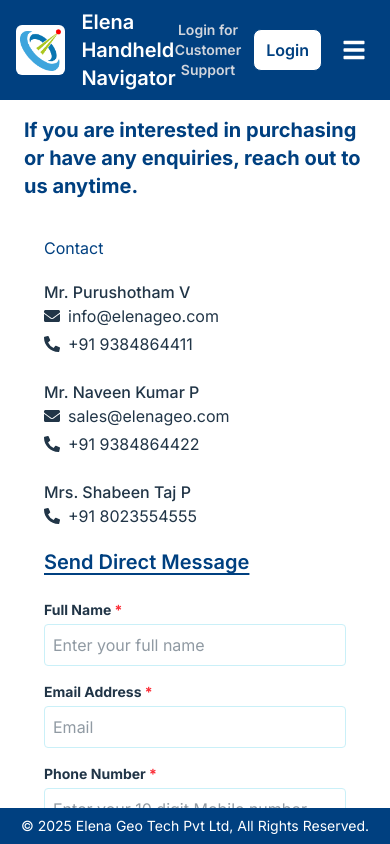
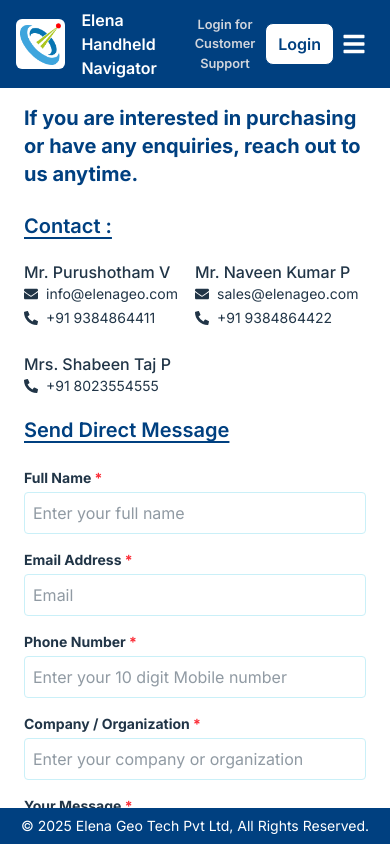
Before and after one commit to ramyashetty1711/HHN-Ver-2, a React (Vite) app: page /contact in a window 390 px wide. Built offline with nearby package versions, Linux system fonts and the light colour scheme.

Commit message:
Response UI update

```diff
--- a/src/components/About/ImageSlider.jsx
+++ b/src/components/About/ImageSlider.jsx
@@ -24,18 +24,18 @@
     arrows: false,
   };
 
-  const images = [Elena, NavIC, GC,Artillery];
+  const images = [Elena, NavIC, GC, Artillery];
 
   return (
     <div className="relative w-full  overflow-hidden  h-[calc(100vh-16em)] ">
       <button
-        className="absolute top-1/2 left-2 z-10 text-2xl text-gray-1000 cursor-pointer"
+        className="absolute top-1/2 left-2 z-10 text-2xl text-gray-1000 text-white md:text-white cursor-pointer"
         onClick={() => sliderRef.current?.slickPrev()}
       >
         <FaChevronCircleLeft />
       </button>
       <button
-        className="absolute top-1/2 right-2 z-10 text-2xl text-gray-1000 cursor-pointer"
+        className="absolute top-1/2 right-2 z-10 text-2xl text-gray-1000 cursor-pointer text-white md:text-white"
         onClick={() => sliderRef.current?.slickNext()}
       >
         <FaChevronCircleRight />
@@ -54,7 +54,6 @@
           </div>
         ))}
       </Slider>
-
     </div>
   );
 };
--- a/src/components/Common/Navbar.jsx
+++ b/src/components/Common/Navbar.jsx
@@ -103,15 +103,15 @@
               alt="Elena Logo"
               onClick={handlereload}
             />
-            <h5 className="text-white font-semibold text-xl ml-2">
+            <h5 className="text-white font-semibold text-md md:text-xl ml-2">
               Elena Handheld Navigator
             </h5>
           </div>
 
-          <div className="flex items-center gap-3" ref={dropdownRef}>
+          <div className="flex items-center md:gap-3" ref={dropdownRef}>
             {!LoggedInStatus ? (
               <>
-                <span className="text-sm text-gray-300 font-semibold text-center">
+                <span className="text-[0.8em] md:text-sm text-gray-300 font-semibold text-center wrap-break-word mr-1  md:mr-0">
                   Login for Customer Support
                 </span>
                 <div
@@ -166,7 +166,7 @@
 
             {/* Mobile Menu Button */}
             <button
-              className="md:hidden text-white text-2xl p-2 rounded hover:bg-white/10 transition duration-300"
+              className="xl:hidden text-white text-2xl p-2 rounded hover:bg-white/10 transition duration-300 cursor-pointer"
               onClick={() => setMenuOpen(!menuOpen)}
             >
               {menuOpen ? <FaTimes /> : <FaBars />}
@@ -179,9 +179,9 @@
           ref={menuRef}
           className={`${
             menuOpen ? "block absolute z-50 left-0 top-full" : "hidden"
-          } md:flex justify-center items-center bg-[var(--secondary)] w-full md:static md:z-auto`}
+          } xl:flex justify-center items-center bg-[var(--secondary)] w-full xl:static xl:z-auto`}
         >
-          <ul className="flex flex-col md:flex-row justify-between w-full py-1 px-4">
+          <ul className="flex flex-col xl:flex-row justify-between w-full py-1 px-4">
             {MenuElements.map((val, index) => (
               <Link
                 key={index}
@@ -189,10 +189,10 @@
                 onClick={() => setMenuOpen(false)}
               >
                 <li
-                  className={`font-semibold text-sm p-2 px-4 cursor-pointer duration-300 text-center rounded-lg m-1 ${
+                  className={`font-semibold text-sm p-2 px-4 cursor-pointer duration-300 text-center rounded-lg m-1 transition-all  ${
                     location.pathname === val.link
                       ? "text-white bg-[var(--primary)]"
-                      : "text-gray-900"
+                      : "text-gray-900 hover:bg-blue-900/25 "
                   }`}
                 >
                   {val.display}
@@ -222,8 +222,8 @@
                   </div>
                 </li>
 
-    {/* More Tab */}
-    {/* <li
+                {/* More Tab */}
+                {/* <li
       className={`relative font-semibold text-sm p-2 px-4 text-gray-900 text-center rounded-lg m-1 cursor-pointer ${
         location.pathname.includes("/more") && "text-white bg-[var(--primary)]"
       }`}
@@ -239,9 +239,8 @@
         More
       </div>
     </li> */}
-  </>
-)}
-
+              </>
+            )}
           </ul>
         </nav>
       </div>
--- a/src/components/Contact/Contact.jsx
+++ b/src/components/Contact/Contact.jsx
@@ -139,26 +139,26 @@
 
       <div className="grid grid-cols-12">
         {/* Contact Info Section */}
-        <div className="md:col-span-5 col-span-12 px-5">
-          <h2 className="text-md md:mb-1 mb-5  text-[var(--heading)] md:mt-0 mt-5">
-            Contact
+        <div className="md:col-span-5 col-span-12 md:px-5">
+          <h2 className="text-xl font-semibold md:text-md md:mb-1 mb-2  text-[var(--heading)] md:mt-0 mt-2 underline underline-offset-4">
+            Contact :
           </h2>
-          <div className="mt-5 space-y-6 text-md">
+          <div className="mt-5 space-y-6 text-md grid md:flex grid-cols-12">
             {/* Contact 1 */}
-            <div className="grid grid-cols-12 items-start">
+            <div className="grid grid-cols-12 items-start col-span-6 wrap-anywhere">
               <div className="md:col-span-5 col-span-12 font-medium">
                 Mr. Purushotham V
               </div>
               <div className="md:col-span-7 col-span-12 flex flex-col space-y-1">
                 <a
                   href="mailto:info@elenageo.com"
-                  className="hover:text-[var(--primary)] inline-flex items-center  rounded w-fit"
+                  className="hover:text-[var(--primary)] inline-flex items-center text-sm md:text-md rounded w-fit"
                 >
                   <FaEnvelope className="mr-2" /> info@elenageo.com
                 </a>
                 <a
                   href="tel:+919384864411"
-                  className="hover:text-[var(--primary)] inline-flex items-center  rounded w-fit"
+                  className="hover:text-[var(--primary)] inline-flex items-center text-sm md:text-md rounded w-fit"
                 >
                   <FaPhoneAlt className="mr-2" /> +91 9384864411
                 </a>
@@ -166,20 +166,20 @@
             </div>
 
             {/* Contact 2 */}
-            <div className="grid grid-cols-12 items-start">
+            <div className="grid grid-cols-12 items-start col-span-6 wrap-anywhere">
               <div className="md:col-span-5 col-span-12 font-medium">
                 Mr. Naveen Kumar P
               </div>
               <div className="md:col-span-7 col-span-12 flex flex-col space-y-1">
                 <a
                   href="mailto:sales@elenageo.com"
-                  className="hover:text-[var(--primary)] inline-flex items-center   rounded w-fit"
+                  className="hover:text-[var(--primary)] inline-flex items-center text-sm md:text-md  rounded w-fit"
                 >
                   <FaEnvelope className="mr-2" /> sales@elenageo.com
                 </a>
                 <a
                   href="tel:+919384864422"
-                  className="hover:text-[var(--primary)] inline-flex items-center   rounded w-fit"
+                  className="hover:text-[var(--primary)] inline-flex items-center text-sm md:text-md  rounded w-fit"
                 >
                   <FaPhoneAlt className="mr-2" /> +91 9384864422
                 </a>
@@ -187,14 +187,14 @@
             </div>
 
             {/* Contact 3 */}
-            <div className="grid grid-cols-12 items-start">
+            <div className="grid grid-cols-12 items-start col-span-6">
               <div className="md:col-span-5 col-span-12 font-medium">
                 Mrs. Shabeen Taj P
               </div>
               <div className="md:col-span-7 col-span-12 flex flex-col space-y-1">
                 <a
                   href="tel:+918023554555"
-                  className="hover:text-[var(--primary)] inline-flex items-center   rounded w-fit"
+                  className="hover:text-[var(--primary)] inline-flex items-center text-sm md:text-md  rounded w-fit"
                 >
                   <FaPhoneAlt className="mr-2" /> +91 8023554555
                 </a>
@@ -204,7 +204,7 @@
         </div>
 
         {/* Contact Form Section */}
-        <div className="md:col-span-7 col-span-12 px-5">
+        <div className="md:col-span-7 col-span-12 md:px-5">
           <h2 className="text-md md:mb-3 mb-6  text-[var(--heading)] md:mt-0 mt-5 font-semibold text-xl underline underline-offset-4">
             Send Direct Message
           </h2>
--- a/src/components/More/Apk/Devices.jsx
+++ b/src/components/More/Apk/Devices.jsx
@@ -51,7 +51,7 @@
 
   return (
     <div>
-      <div className="pb-4 max-h-[72vh] overflow-y-auto custom-scrollbar">
+      <div className="pb-4 max-h-[62vh] overflow-y-auto custom-scrollbar">
         {/* {role === 0 && (
           <div className="flex flex-row justify-end mb-3">
             <div
--- a/src/components/More/MapSheets/MapSheet.jsx
+++ b/src/components/More/MapSheets/MapSheet.jsx
@@ -19,12 +19,15 @@
     disabled: false,
   });
 
-  const { data: mapsheets, refetch, isLoading: MapSheetLoading } = get({
+  const {
+    data: mapsheets,
+    refetch,
+    isLoading: MapSheetLoading,
+  } = get({
     key: "mapsheets",
     url: APPURL.mapsheets,
   });
   console.log(mapsheets);
-
 
   const user = JSON.parse(sessionStorage.getItem("user"));
   const role = user?.role;
@@ -41,19 +44,17 @@
   };
 
   const handleDownload = (url, fileName) => {
-
-  const link = document.createElement('a');
+    const link = document.createElement("a");
     link.href = url;
-  link.download = fileName || 'download.tiff';
+    link.download = fileName || "download.tiff";
     document.body.appendChild(link);
     link.click();
     document.body.removeChild(link);
   };
 
-
   return (
     <div>
-      <div className="pb-4 max-h-[72vh] overflow-y-auto custom-scrollbar">
+      <div className="pb-4 max-h-[62vh] overflow-y-auto custom-scrollbar">
         {/* {role === 0 && (
           <div className="flex flex-row justify-end mb-3">
             <div
@@ -115,7 +116,6 @@
               </tr>
             )}
           </tbody>
-
         </table>
 
         <Modal show={add} handleShow={() => setAdd(false)} onHide={true}>
--- a/src/components/Support/Feedback.jsx
+++ b/src/components/Support/Feedback.jsx
@@ -132,10 +132,10 @@
     }
   };
 
-  const questionForLooks = generateQuestions(ratings.looks);
-  const questionForRuggedness = generateQuestions(ratings.ruggedness);
-  const questionForSoftware = generateQuestions(ratings.software);
-  const questionForEaseOfUse = generateQuestions(ratings.easeOfUse);
+  const questionForLooks = generateQuestions(ratings.look_rating);
+  const questionForRuggedness = generateQuestions(ratings.rugged_rating);
+  const questionForSoftware = generateQuestions(ratings.app_ratings);
+  const questionForEaseOfUse = generateQuestions(ratings.ease_of_use);
 
   useEffect(() => {
     setDisabled(!Object.values(ratings).every((r) => r > 0));
```
Also changed, not shown: src/components/About/About.jsx (+2 -5 lines), src/components/Support/Ticket.jsx (+11 -9 lines). Lines whose indentation alone changed are shown as unchanged.
